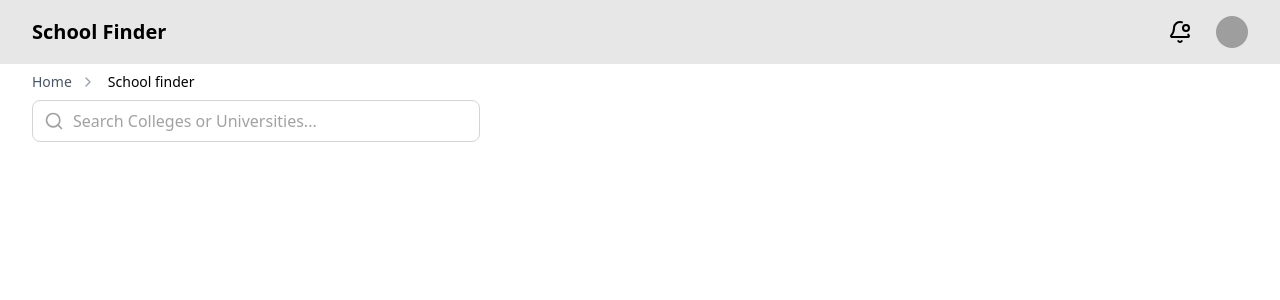
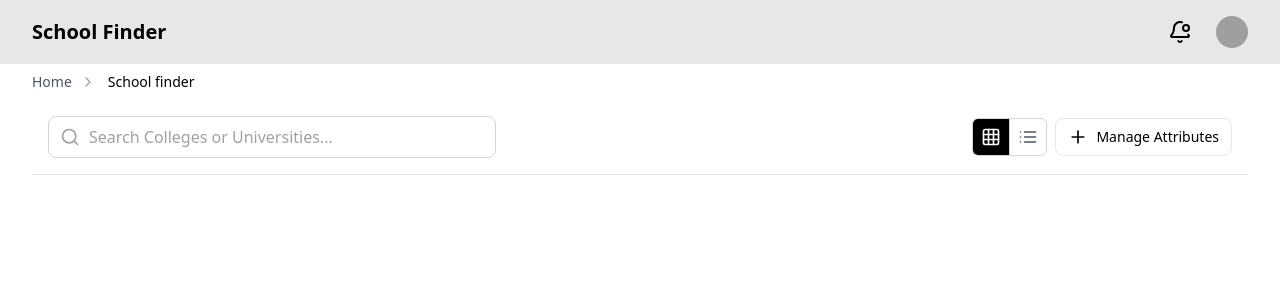
Before and after one commit to aarvi18/school-finder-ui, a React (Vite) app: page / in a window 1280 px wide. Shown: the top 300 px of the page. Built offline with nearby package versions, Linux system fonts and the light colour scheme; grey boxes are pictures that could not be loaded.

Commit message:
feat: add icontext

```diff
--- /dev/null
+++ b/src/components/index.ts
@@ -0,0 +1 @@
+export { GridListToggle } from "./searchPanel/GridListToggle"
--- a/src/components/searchPanel/SearchPanel.tsx
+++ b/src/components/searchPanel/SearchPanel.tsx
@@ -1,10 +1,21 @@
+import { Plus } from "lucide-react";
+import { IconText } from "../../ui/others/IconText";
 import { SearchBar } from "../searchbar/SearchBar";
+import { GridListToggle } from "./GridListToggle";
 
 export const SearchPanel = () => {
 
     return (
-        <main>
-            <SearchBar />
+        <main className="flex items-center justify-around p-4 gap-4 bg-white border-b border-gray-200">
+            <section className="flex-1">
+                <SearchBar />
+            </section>
+
+            <section className="flex gap-2">
+                <GridListToggle />
+                <IconText icon={<Plus className="w-5 h-5" />} text="Manage Attributes" />
+            </section>
         </main>
+
     );
 };
--- /dev/null
+++ b/src/ui/others/IconText.tsx
@@ -0,0 +1,16 @@
+import type { ReactNode } from "react";
+
+interface IconTextProps {
+    icon: ReactNode;
+    text: string;
+    className?: string;
+}
+
+export const IconText = ({ icon, text, className = "" }: IconTextProps) => {
+    return (
+        <div className={`flex items-center gap-2 ${className} border border-[var(--light-gray)] px-3 rounded-lg cursor-pointer`}>
+            <span>{icon}</span>
+            <span className="text-sm text-black">{text}</span>
+        </div>
+    );
+};
```
